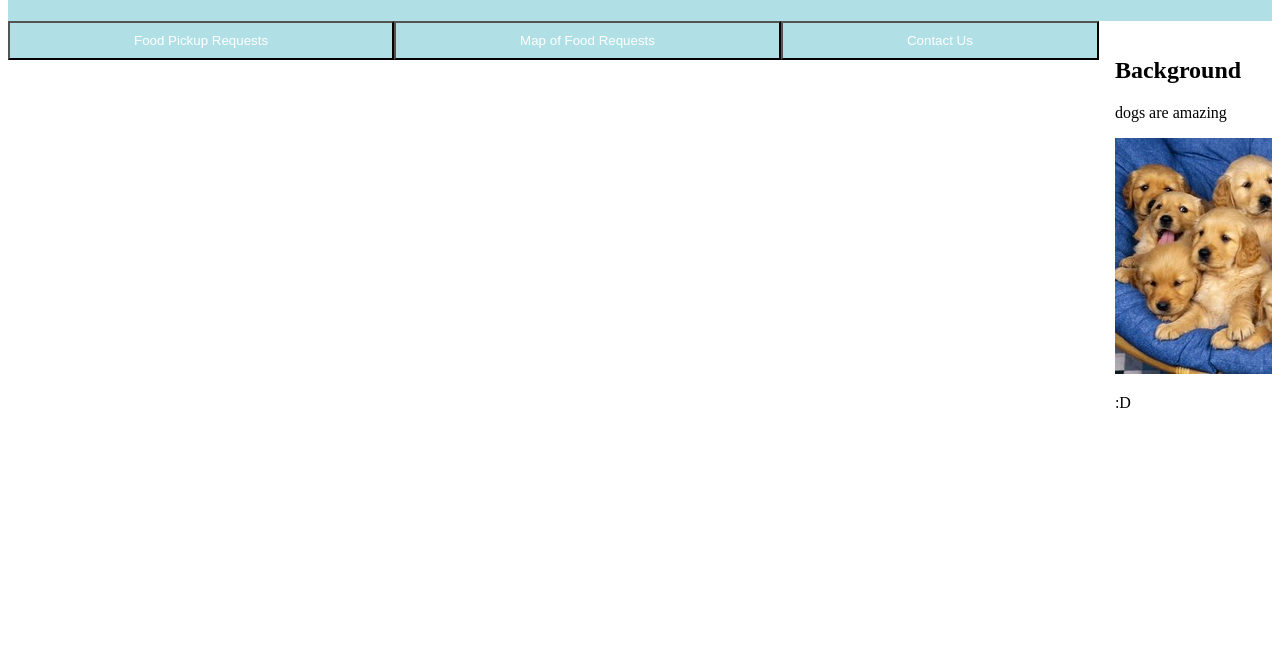
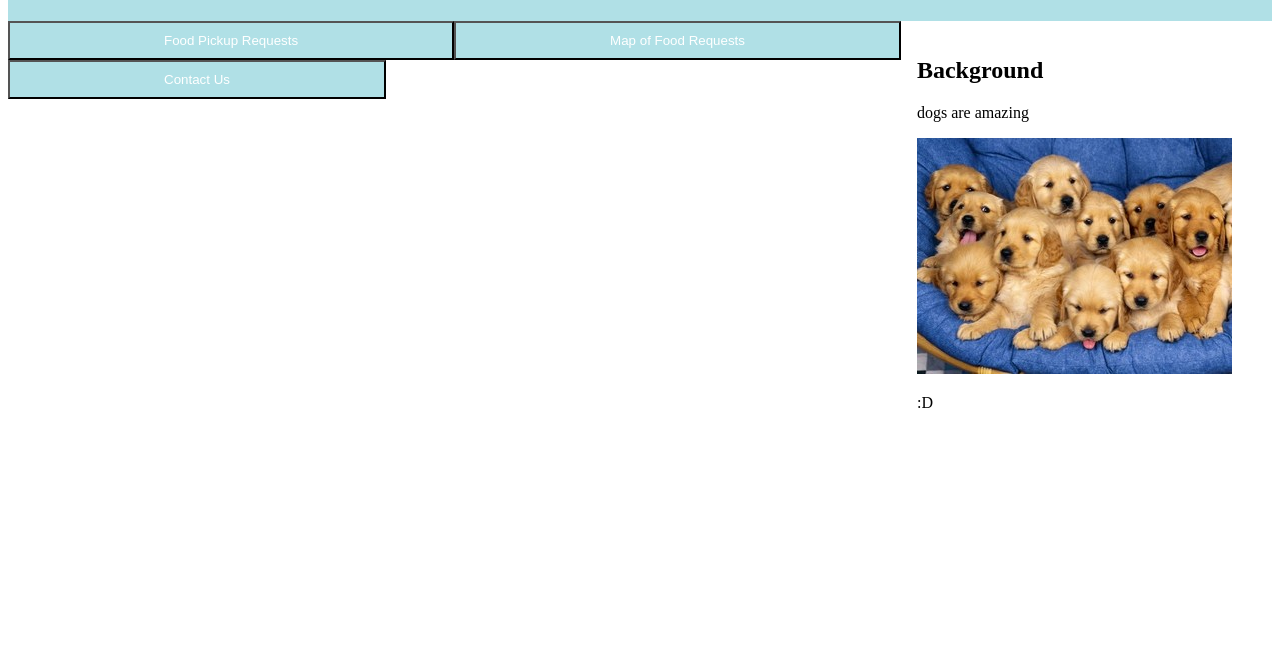
Before and after one commit to sky121/pie, a plain HTML site: page index.html in a window 1280 px wide. Shown: the part 146-800 px from the top of the page. Drawn offline with Linux system fonts and the light colour scheme.

Commit message:
Update index.html

```diff
--- a/index.html
+++ b/index.html
@@ -6,7 +6,7 @@
             .btn-group button {
                 background-color: powderblue; /* Green background */
                 color: white; /* White text */
-                padding: 10px 124px; /* Some padding */
+                padding: 10px 154px; /* Some padding */
                 cursor: pointer; /* Pointer/hand icon */
                 float: left; /* Float the buttons side by side */
             }
```
